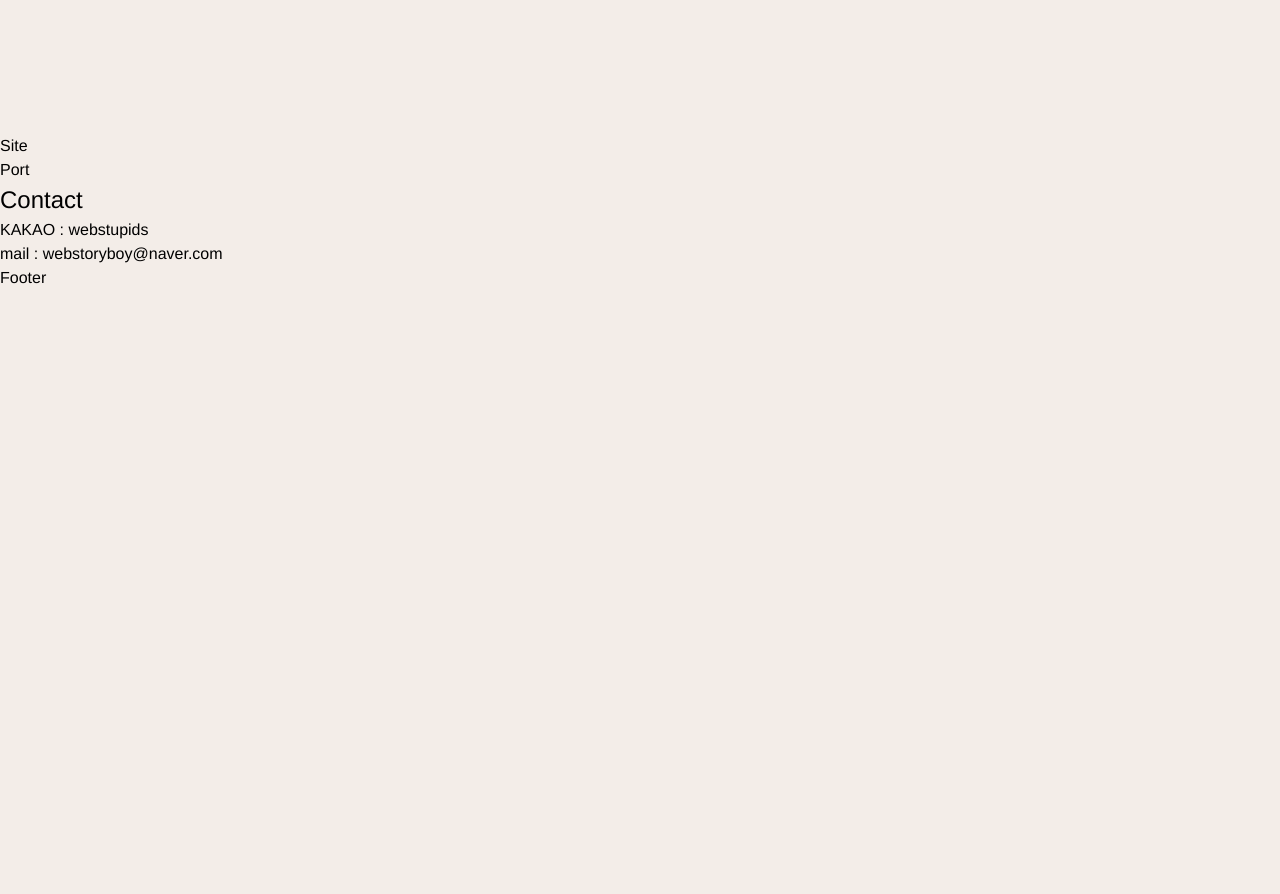
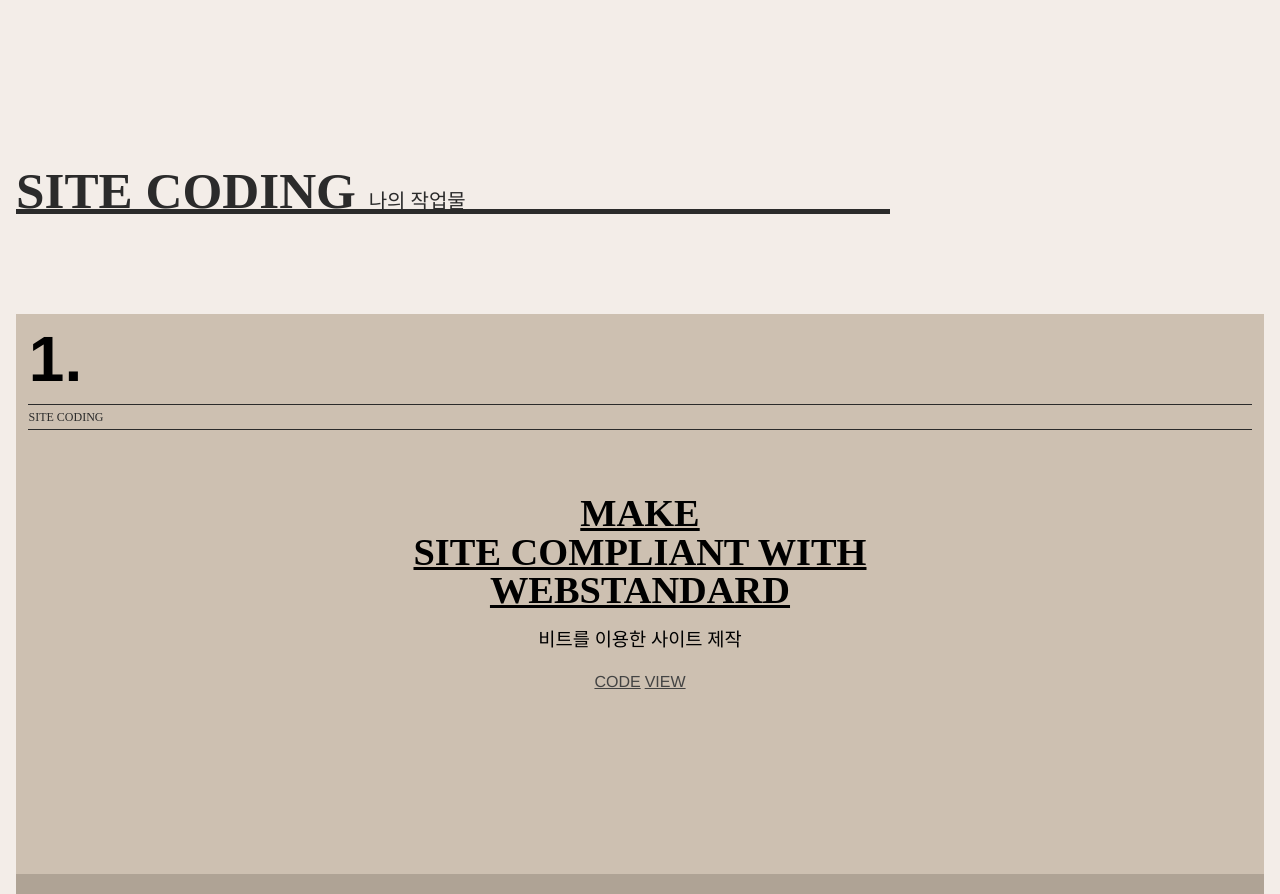
Before and after one commit to yun-narae/learn-next-portfolio, a Next.js app: page / in a window 1280 px wide. Shown: the part 1920-2814 px from the top of the page. Before the commit the page ends 2210 px from the top, so only its background shows below. Built offline with nearby package versions, Linux system fonts and the light colour scheme; a web font is replaced by a local one.

Commit message:
사이트 완료

```diff
--- a/src/assets/scss/section/_site.scss
+++ b/src/assets/scss/section/_site.scss
@@ -0,0 +1,158 @@
+@use "../setting/mixin" as *;
+@use "../setting/functions" as *;
+
+.site__inner {
+    padding: 16px;
+
+    .site__title  {
+        position: sticky;
+        top: 70px;
+        left: 0;
+        width: 70%;
+        height: 5vw;
+        font-size: 4vw;
+        font-weight: 900;
+        line-height: 1.6;
+        font-family: var(--mainKor-font);
+        text-transform: uppercase;
+        color: var(--black100);
+        border-bottom: 0.4vw solid var(--black100);
+        margin-bottom: 100px;
+
+        @media (max-width: 800px){
+            width: 100%;
+            margin-bottom: 10vw;
+            font-size: 30px;
+            height: auto;
+            top: 68px;
+            z-index: 1000;
+            background-color: var(--mainBg-color);
+        }
+
+        em {
+            font-size: 1.25rem;
+            font-weight: 400;
+            line-height: 2;
+        }
+    }
+
+    .site__wrap {
+        .site__item {
+            height: 70vh;
+            @include flex-center;
+            flex-direction: column;
+            position: sticky;
+            left: 0;
+
+            &.s1 {
+                background-color: var(--subBg100);
+                top: 180px;
+
+                @media (max-width: 800px){
+                    top: 140px;
+                }
+            }
+            &.s2 {
+                background-color: var(--subBg200);
+                top: 200px;
+
+                @media (max-width: 800px){
+                    top: 160px;
+                }
+            }
+            &.s3 {
+                background-color: var(--subBg300);
+                top: 220px;
+
+                @media (max-width: 800px){
+                    top: 180px;
+                }
+            }
+            &.s4 {
+                background-color: var(--subBg400);
+                top: 240px;
+
+                @media (max-width: 800px){
+                    top: 200px;
+                }
+            }
+            .num {
+                font-size: 5vw;
+                line-height: 1;
+                font-weight: 900;
+                font-family: var(--mainNum-font);
+                position: absolute;
+                left: 1vw;
+                top: 1vw;
+
+                @media (max-width: 800px){
+                    font-size: 80px;
+                    left: 20px;
+                    top: 20px;
+                }
+            }
+            .text {
+                text-align: center;
+                margin-bottom: 1rem;
+
+                > div {
+                    font-size: 3vw;
+                    line-height: 1;
+                    font-weight: 900;
+                    text-transform: uppercase;
+                    text-decoration: underline;
+                    font-family: var(--mainEng-font);
+
+                    @media (max-width: 800px){
+                        font-size: 26px;
+                    }
+                }
+            }
+            .title {
+                font-family: var(--mainKor-font);
+                margin-bottom: 1rem;
+            }
+            .btn {
+                a {
+                    text-decoration: underline;
+                    text-transform: uppercase;
+                    color: var(--black200);
+                    font-size: 1rem;
+                    transition: all 0.3s;
+                    margin: 0 2px;
+
+                    &:hover {
+                        color: var(--black);
+                    }
+                }
+            }
+            .info {
+                position: absolute;
+                left: 0;
+                top: 7vw;
+                width: 98%;
+                margin-left: 1%;
+                border-top: 1px solid var(--black100);
+                border-bottom: 1px solid var(--black100);
+                display: flex;
+                justify-content: space-between;
+
+                @media (max-width: 800px){
+                    top: rem(120px);
+                    flex-direction: column;
+                    width: 90%;
+                    margin-left: 5%;
+                    padding: 5px 0;
+                }
+
+                span {
+                    font-family: var(--mainKor-font);
+                    font-size: 12px;
+                    padding: 3px 0;
+                    text-transform: uppercase;
+                    color: var(--black100);
+                }
+            }
+        }
+    }
+}
--- a/src/components/Site.jsx
+++ b/src/components/Site.jsx
@@ -1,9 +1,35 @@
-import React from 'react'
+import React from "react";
+import { siteText } from "../constants"
 
 const Site = () => {
-  return (
-    <div>Site</div>
-  )
-}
 
-export default Site
+    return (
+        <section id="site">
+            <div className="site__inner">
+                <h2 className="site__title">Site coding <em>나의 작업물</em></h2>
+                <div className="site__wrap">
+                    {siteText.map(( site, key ) => (
+                        <article className={`site__item s${key+1}`} key={key}>
+                            <span className="num">{key+1}.</span>
+                            <div className="text">
+                                <div>{site.text[0]}</div>
+                                <div>{site.text[1]}</div>
+                                <div>{site.text[2]}</div>
+                            </div>
+                            <h3 className="title">{site.title}</h3>
+                            <div className="btn">
+                                <a href={site.code}>code</a>
+                                <a href={site.view}>view</a>
+                            </div>
+                            <div className="info">
+                                <span>{site.info[0]}</span>
+                            </div>
+                        </article>
+                    ))}
+                </div>
+            </div>
+        </section>
+    );
+};
+
+export default Site;
```
